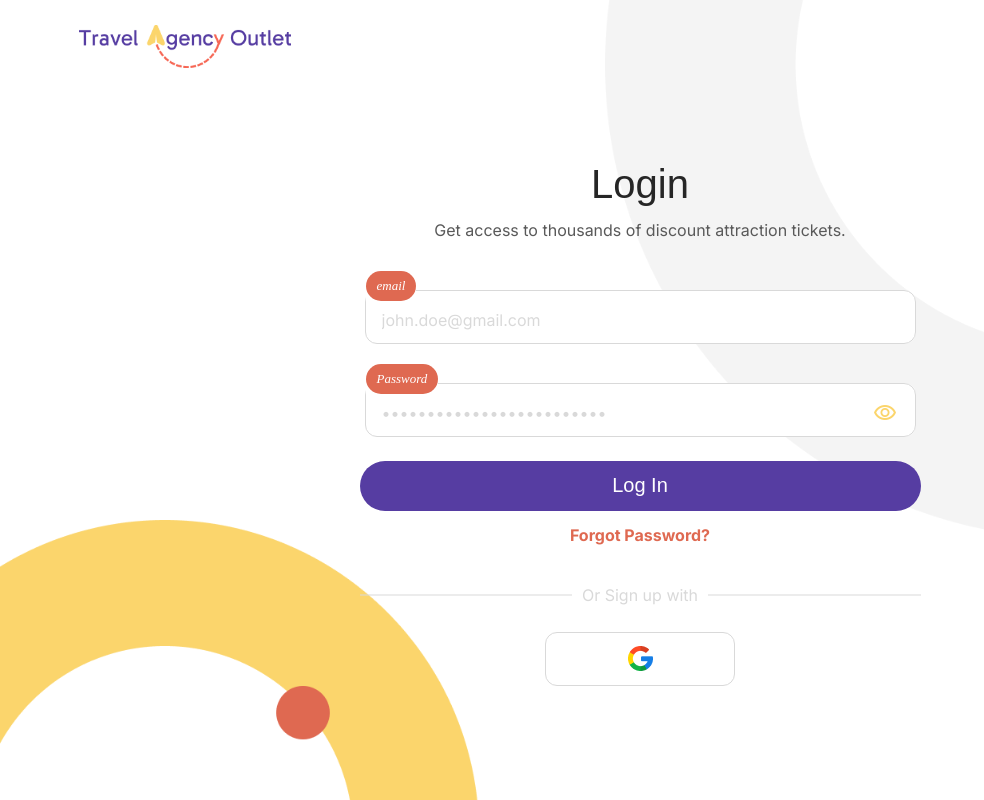
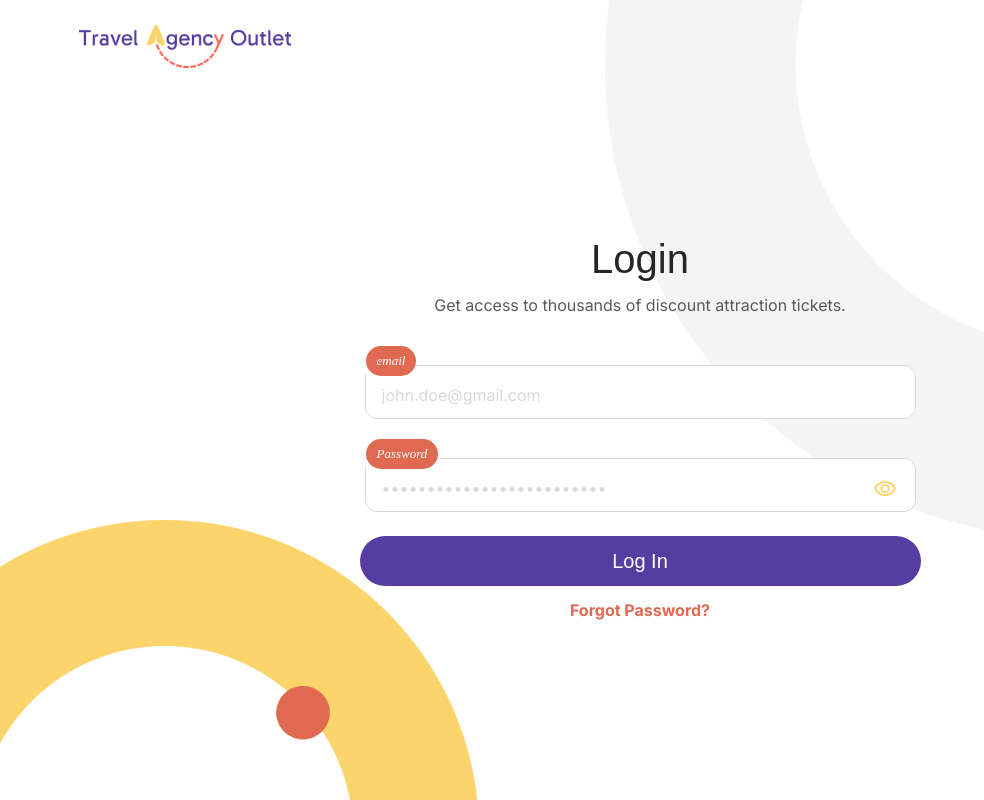
Before and after one commit to adityaFunex/Travel-Agency-Outlet, a plain HTML site: page login.html in a window 1280 px wide. Shown: the whole page, without its empty margins (0-984 px from the left). Drawn offline with nearby package versions, Linux system fonts and the light colour scheme; a web font is replaced by a local one.

Commit message:
Add files via upload
after Some Changes

```diff
--- a/js/script.js
+++ b/js/script.js
@@ -176,5 +176,5 @@ document.getElementById('signupForm').addEventListener('submit', function (event
     }
 
     // If validation passes, redirect to thankYou.html
-    window.location.href = 'thankYou.html';
+    window.location.href = 'https://adityafunex.github.io/Travel-Agency-Outlet/thankYou.html';
 });
--- a/login.html
+++ b/login.html
@@ -203,21 +203,7 @@
                                                     </span>
                                                 </div>
                                             </div>
-                                            <div class="customCol-12">
-                                                <div class="signUp-OptionBox">
-                                                    <p>
-                                                        <span>
-                                                            Or Sign up with
-                                                        </span>
-                                                    </p>
-                                                    <div class="signUp-Option">
-                                                        <a href="#">
-                                                            <img src="images/Google-icon.png" alt="GoogleIcon"
-                                                                class="img-fluid">
-                                                        </a>
-                                                    </div>
-                                                </div>
-                                            </div>
+
                                         </div>
                                     </form>
                                 </div>
```
Also changed, not shown: signup.html (+1 -12 lines).
